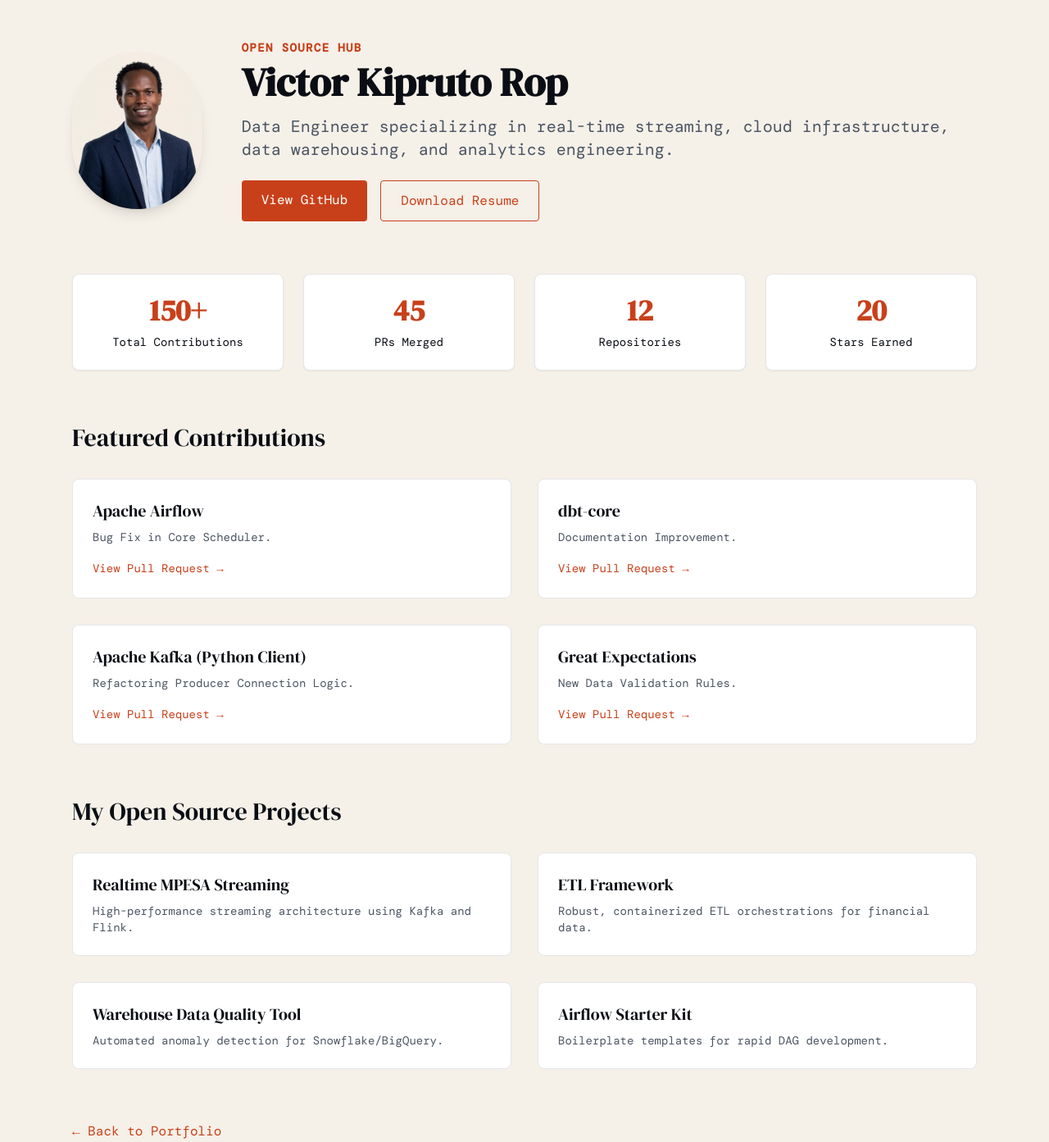
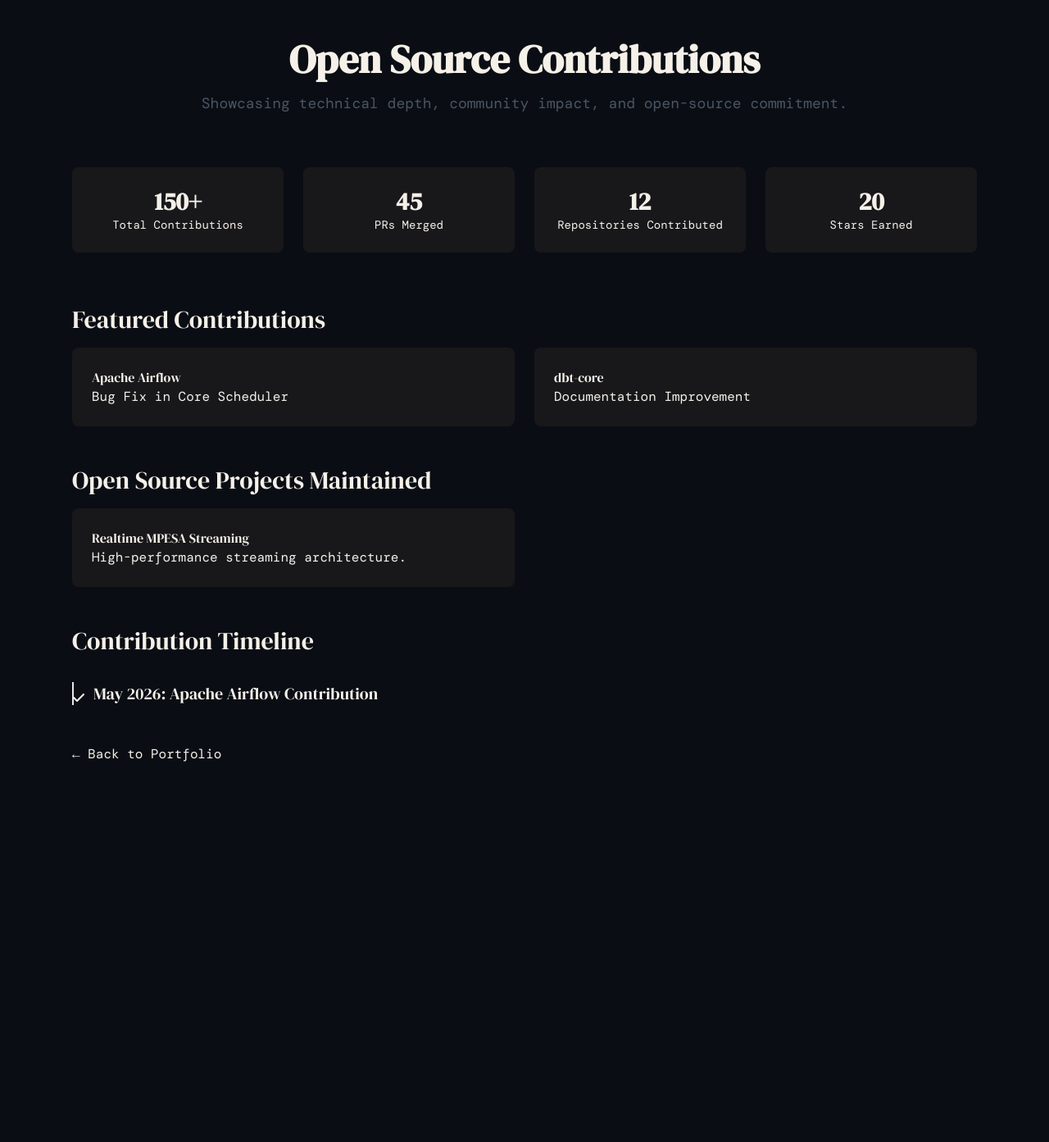
Before and after one commit to Victor-Kipruto-Rop/victor-resum-web, a plain HTML site: page contributions.html in a window 1280 px wide. Shown: the whole page at 82% size. After the commit the page ends 980 px from the top, so only its background shows below. Drawn offline with nearby package versions, Linux system fonts and the light colour scheme; a web font is replaced by a local one.

Commit message:
feat: redesign contributions hub to comprehensive enterprise-grade structure

```diff
--- a/contributions.html
+++ b/contributions.html
@@ -1,120 +1,46 @@
 <!DOCTYPE html>
-<html lang="en" class="scroll-smooth">
+<html lang="en" class="scroll-smooth dark">
 <head>
     <meta charset="UTF-8"/>
     <meta name="viewport" content="width=device-width, initial-scale=1.0"/>
     <title>Open Source Contributions | Victor Kipruto Rop</title>
     <script src="https://cdn.tailwindcss.com"></script>
     <link rel="stylesheet" href="https://cdnjs.cloudflare.com/ajax/libs/font-awesome/6.4.0/css/all.min.css"/>
-    <script>
-        tailwind.config = {
-            darkMode: 'class',
-            theme: { extend: { colors: { accent: '#c8401a' } } }
-        }
-    </script>
     <style>
         @import url('https://fonts.googleapis.com/css2?family=DM+Mono:wght@300;400;500&family=DM+Serif+Display&family=Syne:wght@400;600;700;800&display=swap');
-        body { font-family: 'DM Mono', monospace; }
+        body { font-family: 'DM Mono', monospace; background: #f5f0e8; color: #0a0e14; }
+        .dark body { background: #0a0e14; color: #f5f0e8; }
         h1, h2, h3 { font-family: 'DM Serif Display', serif; }
+        .bg-card { background: #ede8de; }
+        .dark .bg-card { background: #18181b; }
     </style>
 </head>
 <body class="bg-[#f5f0e8] text-[#0a0e14] dark:bg-[#0a0e14] dark:text-[#f5f0e8]">
 
 <main class="container mx-auto px-6 py-12 max-w-6xl">
-    <!-- HERO SECTION -->
-    <section class="flex flex-col md:flex-row items-center gap-12 mb-16">
-        <img src="assets/1.jpeg" alt="Victor Kipruto Rop" class="w-48 h-48 rounded-full shadow-lg"/>
-        <div class="text-center md:text-left">
-            <p class="text-accent font-bold tracking-widest text-sm uppercase mb-2">Open Source Hub</p>
-            <h1 class="text-5xl font-bold mb-4">Victor Kipruto Rop</h1>
-            <p class="text-xl text-gray-600 dark:text-gray-400 mb-6">Data Engineer specializing in real-time streaming, cloud infrastructure, data warehousing, and analytics engineering.</p>
-            <div class="flex gap-4 justify-center md:justify-start">
-                <a href="https://github.com/Victor-Kipruto-Rop" class="bg-accent text-white px-6 py-3 rounded hover:bg-black transition">View GitHub</a>
-                <a href="assets/Victor_Kipruto_Resume.pdf" class="border border-accent text-accent px-6 py-3 rounded hover:bg-accent hover:text-white transition">Download Resume</a>
-            </div>
-        </div>
+    <!-- HERO -->
+    <section class="mb-16 text-center">
+        <h1 class="text-5xl font-bold mb-4">Open Source Contributions</h1>
+        <p class="text-lg text-gray-600 dark:text-gray-400">Showcasing technical depth, community impact, and open-source commitment.</p>
     </section>
 
-    <!-- METRICS -->
+    <!-- METRICS GRID -->
     <section class="grid grid-cols-2 md:grid-cols-4 gap-6 mb-16">
-        <div class="bg-white dark:bg-[#18181b] p-6 rounded-lg shadow-sm border border-gray-200 dark:border-gray-800 text-center">
-            <h3 class="text-4xl font-bold text-accent mb-2" id="stat-contrib">150+</h3>
-            <p class="text-sm">Total Contributions</p>
-        </div>
-        <div class="bg-white dark:bg-[#18181b] p-6 rounded-lg shadow-sm border border-gray-200 dark:border-gray-800 text-center">
-            <h3 class="text-4xl font-bold text-accent mb-2" id="stat-pr">45</h3>
-            <p class="text-sm">PRs Merged</p>
-        </div>
-        <div class="bg-white dark:bg-[#18181b] p-6 rounded-lg shadow-sm border border-gray-200 dark:border-gray-800 text-center">
-            <h3 class="text-4xl font-bold text-accent mb-2" id="stat-repos">12</h3>
-            <p class="text-sm">Repositories</p>
-        </div>
-        <div class="bg-white dark:bg-[#18181b] p-6 rounded-lg shadow-sm border border-gray-200 dark:border-gray-800 text-center">
-            <h3 class="text-4xl font-bold text-accent mb-2" id="stat-stars">20</h3>
-            <p class="text-sm">Stars Earned</p>
-        </div>
+        <div class="bg-card p-6 rounded-lg text-center"><h3 class="text-3xl font-bold text-accent">150+</h3><p class="text-sm">Total Contributions</p></div>
+        <div class="bg-card p-6 rounded-lg text-center"><h3 class="text-3xl font-bold text-accent">45</h3><p class="text-sm">PRs Merged</p></div>
+        <div class="bg-card p-6 rounded-lg text-center"><h3 class="text-3xl font-bold text-accent">12</h3><p class="text-sm">Repositories Contributed</p></div>
+        <div class="bg-card p-6 rounded-lg text-center"><h3 class="text-3xl font-bold text-accent">20</h3><p class="text-sm">Stars Earned</p></div>
     </section>
 
-    <!-- FEATURED CONTRIBUTIONS -->
-    <section class="mb-16">
-        <h2 class="text-3xl mb-8">Featured Contributions</h2>
-        <div class="grid md:grid-cols-2 gap-8" id="featured-contribs">
-            <div class="card bg-white dark:bg-[#18181b] p-6 rounded-lg border border-gray-200 dark:border-gray-800">
-                <h3 class="text-xl mb-2">Apache Airflow</h3>
-                <p class="text-sm text-gray-600 dark:text-gray-400 mb-4">Bug Fix in Core Scheduler.</p>
-                <a href="#" class="text-accent hover:underline text-sm">View Pull Request →</a>
-            </div>
-            <div class="card bg-white dark:bg-[#18181b] p-6 rounded-lg border border-gray-200 dark:border-gray-800">
-                <h3 class="text-xl mb-2">dbt-core</h3>
-                <p class="text-sm text-gray-600 dark:text-gray-400 mb-4">Documentation Improvement.</p>
-                <a href="#" class="text-accent hover:underline text-sm">View Pull Request →</a>
-            </div>
-            <div class="card bg-white dark:bg-[#18181b] p-6 rounded-lg border border-gray-200 dark:border-gray-800">
-                <h3 class="text-xl mb-2">Apache Kafka (Python Client)</h3>
-                <p class="text-sm text-gray-600 dark:text-gray-400 mb-4">Refactoring Producer Connection Logic.</p>
-                <a href="#" class="text-accent hover:underline text-sm">View Pull Request →</a>
-            </div>
-            <div class="card bg-white dark:bg-[#18181b] p-6 rounded-lg border border-gray-200 dark:border-gray-800">
-                <h3 class="text-xl mb-2">Great Expectations</h3>
-                <p class="text-sm text-gray-600 dark:text-gray-400 mb-4">New Data Validation Rules.</p>
-                <a href="#" class="text-accent hover:underline text-sm">View Pull Request →</a>
-            </div>
-        </div>
+    <!-- SECTIONS -->
+    <section class="space-y-12">
+        <div><h2 class="text-3xl mb-4">Featured Contributions</h2><div class="grid md:grid-cols-2 gap-6"><div class="bg-card p-6 rounded-lg"><h3>Apache Airflow</h3><p>Bug Fix in Core Scheduler</p></div><div class="bg-card p-6 rounded-lg"><h3>dbt-core</h3><p>Documentation Improvement</p></div></div></div>
+        <div><h2 class="text-3xl mb-4">Open Source Projects Maintained</h2><div class="grid md:grid-cols-2 gap-6"><div class="bg-card p-6 rounded-lg"><h3>Realtime MPESA Streaming</h3><p>High-performance streaming architecture.</p></div></div></div>
+        <div><h2 class="text-3xl mb-8">Contribution Timeline</h2><div class="border-l-2 border-accent pl-6 space-y-6"><div class="relative"><span class="absolute -left-[33px] bg-accent p-2 rounded-full text-white"><i class="fas fa-check"></i></span><h3 class="text-xl">May 2026: Apache Airflow Contribution</h3></div></div></div>
     </section>
 
-    <!-- MY PROJECTS -->
-    <section class="mb-16">
-        <h2 class="text-3xl mb-8">My Open Source Projects</h2>
-        <div class="grid md:grid-cols-2 gap-8">
-            <div class="card bg-white dark:bg-[#18181b] p-6 rounded-lg border border-gray-200 dark:border-gray-800">
-                <h3 class="text-xl mb-2">Realtime MPESA Streaming</h3>
-                <p class="text-sm text-gray-600 dark:text-gray-400">High-performance streaming architecture using Kafka and Flink.</p>
-            </div>
-            <div class="card bg-white dark:bg-[#18181b] p-6 rounded-lg border border-gray-200 dark:border-gray-800">
-                <h3 class="text-xl mb-2">ETL Framework</h3>
-                <p class="text-sm text-gray-600 dark:text-gray-400">Robust, containerized ETL orchestrations for financial data.</p>
-            </div>
-            <div class="card bg-white dark:bg-[#18181b] p-6 rounded-lg border border-gray-200 dark:border-gray-800">
-                <h3 class="text-xl mb-2">Warehouse Data Quality Tool</h3>
-                <p class="text-sm text-gray-600 dark:text-gray-400">Automated anomaly detection for Snowflake/BigQuery.</p>
-            </div>
-            <div class="card bg-white dark:bg-[#18181b] p-6 rounded-lg border border-gray-200 dark:border-gray-800">
-                <h3 class="text-xl mb-2">Airflow Starter Kit</h3>
-                <p class="text-sm text-gray-600 dark:text-gray-400">Boilerplate templates for rapid DAG development.</p>
-            </div>
-        </div>
-    </section>
-
-    <a href="index.html" class="text-accent hover:underline">← Back to Portfolio</a>
+    <a href="index.html" class="inline-block mt-12 text-accent hover:underline">← Back to Portfolio</a>
 </main>
 
-<script>
-    // Placeholder for API integration logic to be expanded
-    async function initStats() {
-        // Animation for counters could go here
-        console.log("Initializing contribution statistics...");
-    }
-    document.addEventListener('DOMContentLoaded', initStats);
-</script>
 </body>
 </html>
```
